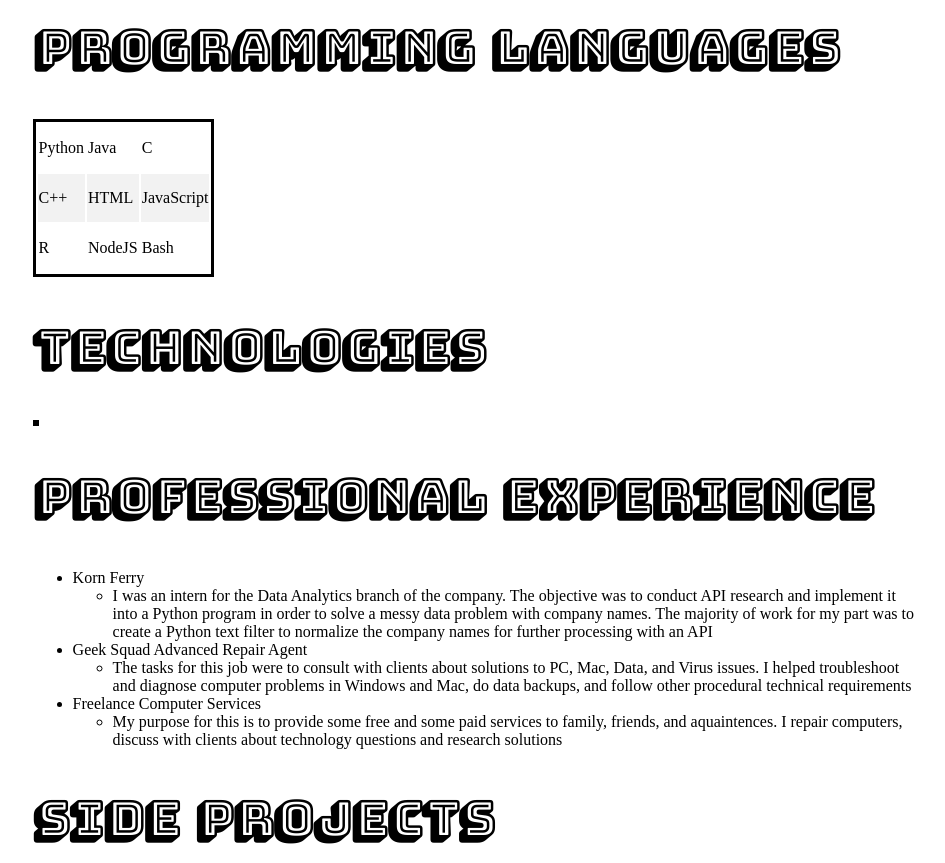
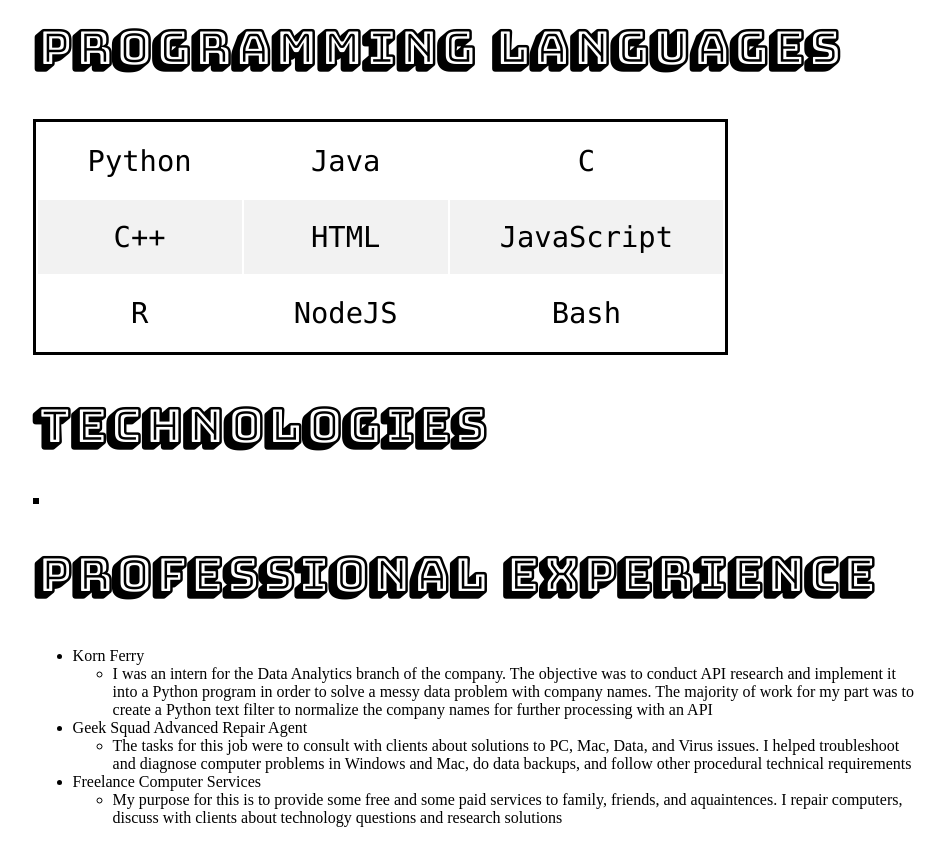
Before and after one commit to twrobes/twrobes.github.io, a plain HTML site: page aboutme.html in a window 1280 px wide. Shown: the part 1220-2083 px from the top of the page, without its empty margins (165-1110 px from the left). Drawn offline with Linux system fonts and the light colour scheme; a web font is replaced by a local one.

Commit message:
added table styles

```diff
--- a/style.css
+++ b/style.css
@@ -42,13 +42,21 @@ table
 
 th, td
 {
-	padding-top: 15px;
-	padding-bottom: 15px;
-	text-align: left;
+	padding: 20px;
+	padding-left: 50px;
+	padding-right: 50px;
+	text-align: center;
 	vertical-align: center;
+	font-size: 1.8rem;
+	font-family: Consolas;
 }
 
 tr:nth-child(even)
 {
 	background-color: #f2f2f2;
 }
+
+tr:nth-child(odd)
+{
+	background-color: white;
+}
```
